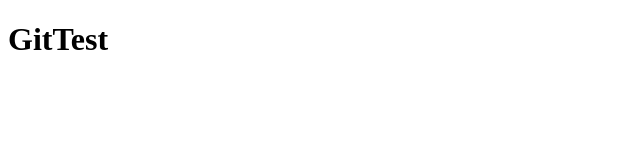
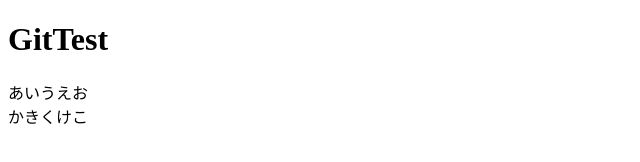
Before and after one commit to nahoku/firstTest, a plain HTML site: page index.html in a window 1280 px wide. Shown: the whole page, without its empty margins (0-640 px from the left). Drawn offline with Linux system fonts and the light colour scheme.

Commit message:
テスト02

```diff
--- a/index.html
+++ b/index.html
@@ -6,5 +6,7 @@
 </head>
 <body>
 <h1>GitTest</h1>
+あいうえお<br>
+かきくけこ
 </body>
 </html>
```
